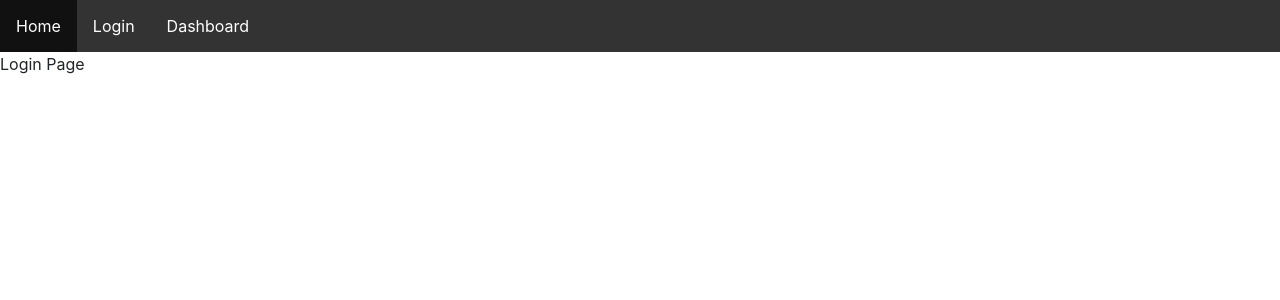
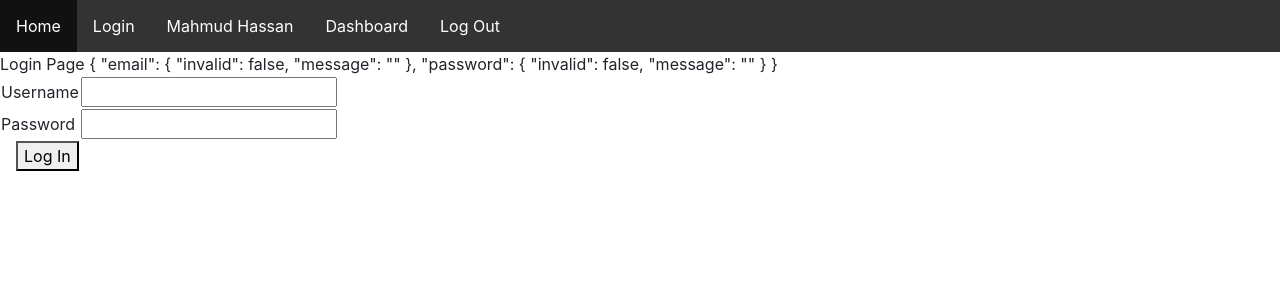
Before and after one commit to mahmud369/arm_inventory_client, a Vue app: page /login in a window 1280 px wide. Shown: the top 300 px of the page. Built offline with nearby package versions, Linux system fonts and the light colour scheme.

Commit message:
Login Page Updated
Front end of Vuejs

```diff
--- a/package.json
+++ b/package.json
@@ -8,10 +8,12 @@
     "lint": "vue-cli-service lint"
   },
   "dependencies": {
+    "axios": "^0.21.1",
     "bootstrap": "^4.6.0",
     "bootstrap-vue": "^2.21.2",
     "core-js": "^3.6.5",
     "vue": "^2.6.12",
+    "vue-axios": "^3.2.4",
     "vue-plugin-load-script": "^1.3.2",
     "vue-router": "^3.2.0",
     "vuex": "^3.4.0"
--- a/src/components/Menu.vue
+++ b/src/components/Menu.vue
@@ -3,7 +3,9 @@
     <ul>
 		<li><router-link to="/">Home</router-link></li>
 		<li><router-link to="/login">Login</router-link></li>
+    <li><a href="javascript:;">Mahmud Hassan</a></li>
 		<li><router-link to="/dashboard">Dashboard</router-link></li>
+    <li><a href="javascript:;">Log Out</a></li>
     </ul>
   </div>
 </template>
--- a/src/main.js
+++ b/src/main.js
@@ -1,19 +1,24 @@
 import Vue from 'vue';
 import App from './App.vue';
 import { BootstrapVue, IconsPlugin } from 'bootstrap-vue';
-// Import Bootstrap an BootstrapVue CSS files (order is important)
+// Import Bootstrap as BootstrapVue CSS files (order is important)
 import 'bootstrap/dist/css/bootstrap.css';
 import 'bootstrap-vue/dist/bootstrap-vue.css';
 import router from './router';
 import store from './store';
 //import LoadScript from 'vue-plugin-load-script';
+import axios from 'axios'
+import VueAxios from 'vue-axios'
 
 Vue.config.productionTip = false;
 
-// Make BootstrapVue available throughout your project
-Vue.use(BootstrapVue);
-// Optionally install the BootstrapVue icon components plugin
-Vue.use(IconsPlugin);
+Vue.use(BootstrapVue); // Make BootstrapVue available throughout the project
+Vue.use(IconsPlugin); // Optionally install the BootstrapVue icon components plugin
+
+
+Vue.use(VueAxios, axios); // Using Axios for HTTP request
+axios.defaults.baseURL = 'http://localhost:8088/api';
+Vue.prototype.$axios = axios; // Make Axios available throughout the project
 
 //Vue.use(LoadScript);
 
--- a/src/views/Login.vue
+++ b/src/views/Login.vue
@@ -1,14 +1,81 @@
 <template>
   <div>
     Login Page
+
+{{form_validation}}
+
+    <form @submit.prevent="login_submit">
+      <table>
+        <tr>
+          <td class="right-align">Username</td>
+          <td>
+            <input type="text" name="user_email" id="user_email" v-model="form.email" />
+            <label v-if="form_validation.email.invalid">{{ form_validation.email.message }}</label>
+          </td>
+        </tr>
+
+        <tr>
+          <td class="right-align">Password</td>
+          <td>
+            <input type="password" name="user_pw" id="user_pw" v-model="form.password" />
+            <label v-if="form_validation.email.invalid"></label>
+          </td>
+        </tr>
+
+        <tr>
+          <td style="text-align: right">
+            <button type="submit" name="form_submit" id="form_submit">
+              Log In
+            </button>
+          </td>
+        </tr>
+      </table>
+    </form>
   </div>
 </template>
 
 <script>
 export default {
-  name: 'Login',
+  name: "Login",
   components: {
     //
-  }
-}
+  },
+  data() {
+    return {
+      form: {
+        email: "",
+        password: "",
+      },
+      form_validation: {
+        email: {invalid: false, message: ""},
+        password: {invalid: false, message: ""},
+      }
+    };
+  },
+  methods: {
+    async login_submit() {
+      // let http_response = this.$axios
+      //   .post("/login", this.form)
+      //   .catch((error) => {});
+      // console.log(http_response);
+
+      this.$axios
+        .post("/login", this.form)
+        .then((response) => {
+          console.log("======> "+response);
+        })
+        .catch((error) => {
+          if(error.response && (error.response.status >= 400)){
+            console.log(error.response.data);
+            console.log("\n ==>>>>"+error.response.status+"\n");
+            console.log(error.response.headers);
+
+            this.form_validation.email.message = error.response.data.email[0];
+            this.form_validation.email.invalid = true;
+
+          }
+        });
+    },
+  },
+};
 </script>
```
Also changed, not shown: 1 other file (tests, documents, lock files or other folders).
